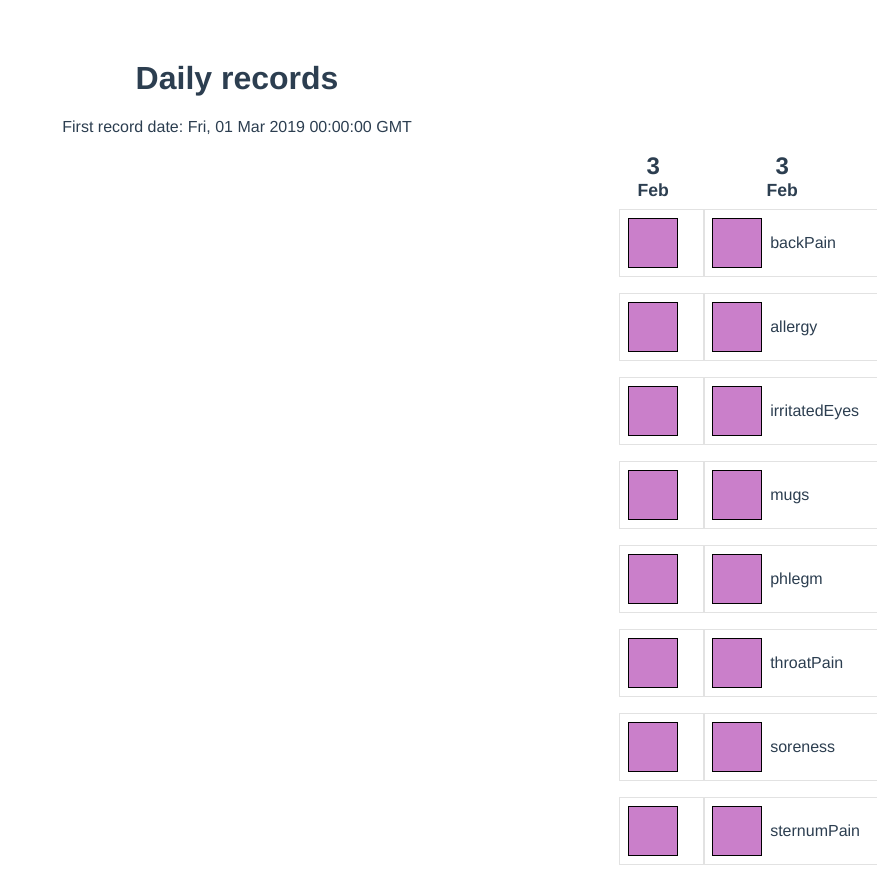
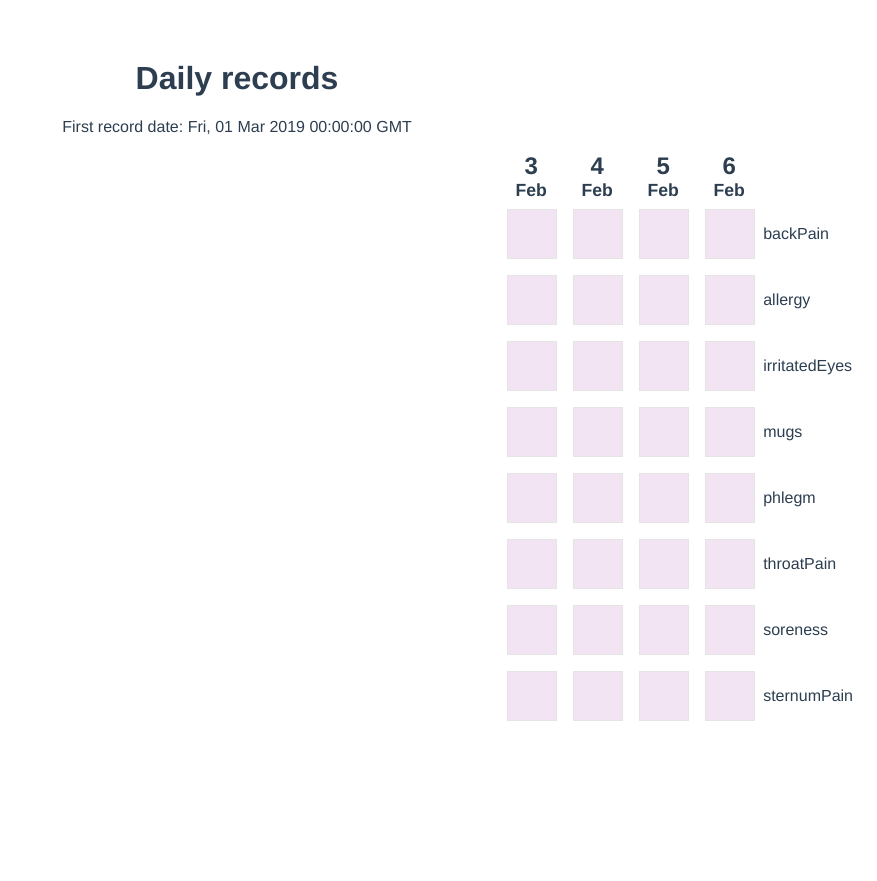
Before and after one commit to dtgoitia/daily-records, a Vue app: page / in a window 1280 px wide. Shown: the whole page, without its empty margins (403-1280 px from the left). After the commit the page ends 800 px from the top, so only its background shows below. Built offline with nearby package versions, Linux system fonts and the light colour scheme.

Commit message:
Work on style

```diff
--- a/src/App.vue
+++ b/src/App.vue
@@ -34,7 +34,33 @@ export default {
           }
         },
         {
-          date: '2019-02-06T20:06:27.827Z',
+          date: '2019-02-07T20:06:27.827Z',
+          record: {
+            backPain: false,
+            allergy: false,
+            irritatedEyes: false,
+            mugs: false,
+            phlegm: false,
+            throatPain: false,
+            soreness: false,
+            sternumPain: false,
+          }
+        },
+        {
+          date: '2019-02-08T20:06:27.827Z',
+          record: {
+            backPain: false,
+            allergy: false,
+            irritatedEyes: false,
+            mugs: false,
+            phlegm: false,
+            throatPain: false,
+            soreness: false,
+            sternumPain: false,
+          }
+        },
+        {
+          date: '2019-02-09T20:06:27.827Z',
           record: {
             backPain: false,
             allergy: false,
--- a/src/components/DayDate.vue
+++ b/src/components/DayDate.vue
@@ -34,5 +34,6 @@ export default {
 }
 .date {
   font-weight: 700;
+  max-width: 4em;
 }
 </style>
--- a/src/components/RecordItem.vue
+++ b/src/components/RecordItem.vue
@@ -36,8 +36,7 @@ export default {
   flex-wrap: nowrap;
   justify-content: flex-start;
 
-  border: 1px solid rgb(226, 226, 226);
-  margin: 0.5em;
+  /* border: 1px solid rgb(226, 226, 226); */
   width: 100%;
 }
 .square {
@@ -46,9 +45,14 @@ export default {
   height: 3em;
   width: 3em;
   margin: 0.5em;
-  background-color: rgba(150, 0, 150, 0.5)
+  background-color: rgb(150, 0, 150);
+  opacity: 0.1;
 }
 .checked {
-  background-color: #8f8f8f;
+  background-color: #d3d3d3;
+  /* opacity: 1; */
+}
+.label {
+  padding-right: 1em;
 }
 </style>
```
